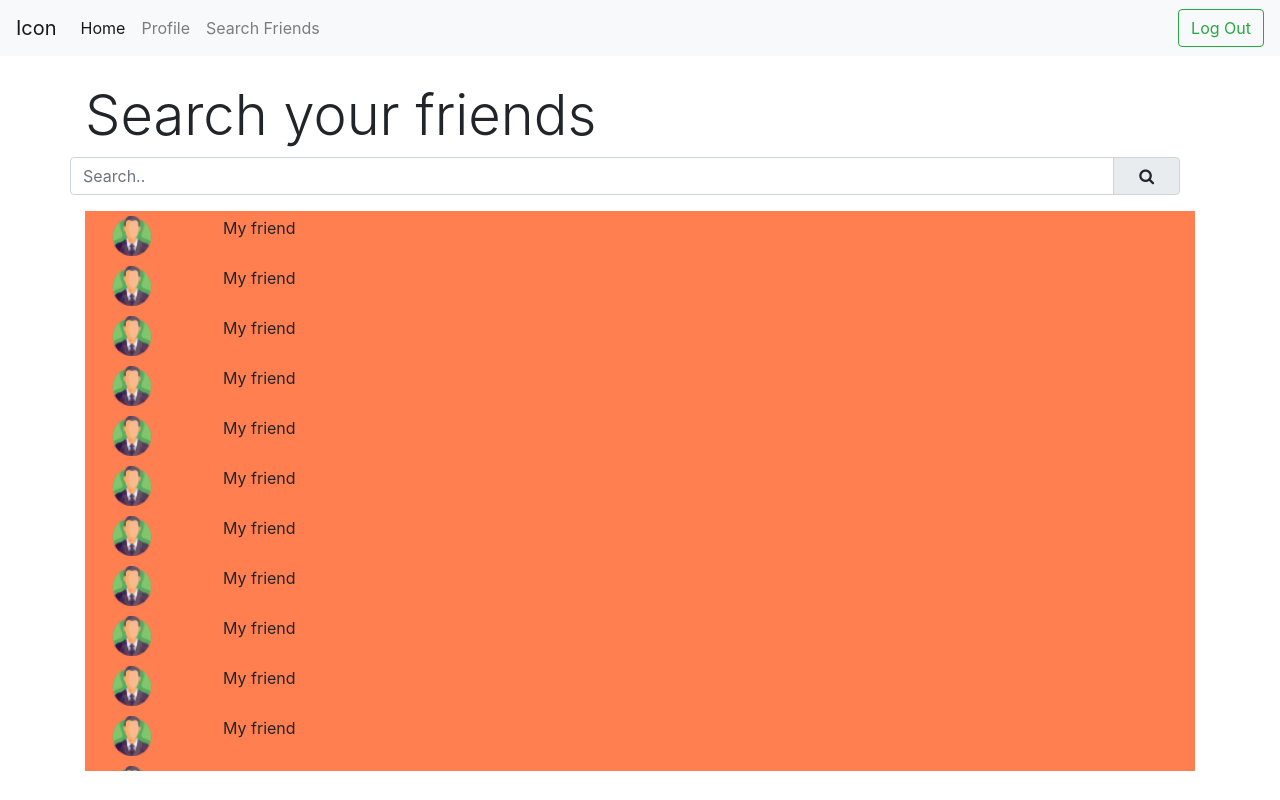
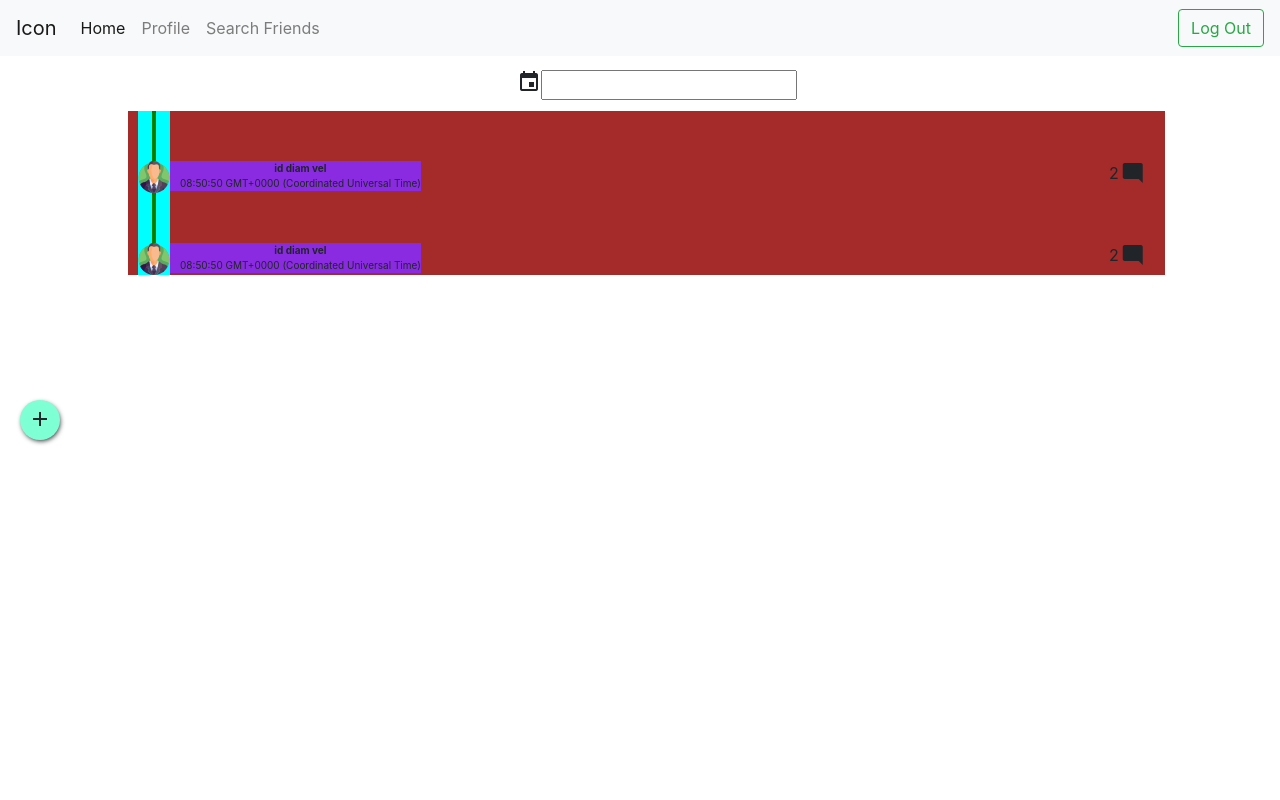
Before and after one commit to shobhi1310/timeline, a React (Create React App) app: page / in a window 1280 px wide. Built offline with nearby package versions, Linux system fonts and the light colour scheme.

Commit message:
Route used and link-flow started in home page

```diff
--- a/package.json
+++ b/package.json
@@ -10,6 +10,7 @@
     "react": "^16.13.1",
     "react-datepicker": "^2.14.1",
     "react-dom": "^16.13.1",
+    "react-router-dom": "^5.1.2",
     "react-scripts": "3.4.1",
     "resolve-url-loader": "^3.1.1"
   },
--- a/src/App.js
+++ b/src/App.js
@@ -1,36 +1,19 @@
 import React from 'react';
 import logo from './logo.svg';
 import './App.css';
+import {Route, BrowserRouter as Router} from 'react-router-dom';
+import 'bootstrap/dist/css/bootstrap.min.css'
+
 import Header from './components/Header'
-import Populator from './components/Populator'
-import EventAdder from './components/EventAdder'
-import SignUp from './components/SignUp'
-import Profile from './components/Profile'
-import EventFiller from './components/EventFiller'
-import SearchFriends from './components/SearchFriends'
-import Post from './components/Post'
-import CommentPopulator from './components/CommentPopulator'
-import CommentModal from './components/CommentModal'
 import Home from './components/Home'
-import SearchPopulator from './components/SearchPopulator'
-import 'bootstrap/dist/css/bootstrap.min.css'
 
 class App extends React.Component{
   render(){
     return (
-      <div id="app">
+      <Router>
         <Header/>
-        {/* <Populator/> */}
-        {/* <SignUp/> */}
-        {/* <Profile/> */}
-        {/* <EventFiller/> */}
-        <SearchFriends/>
-        {/* <Post/> */}
-        {/* <CommentPopulator/> */}
-        {/* <CommentModal/> */}
-        {/* <Home/> */}
-        {/* <SearchPopulator/> */}
-      </div>
+        <Route path='/'exact component={Home} />
+      </Router>
     )
   }
 }
```
Also changed, not shown: 1 other file (tests, documents, lock files or other folders).
